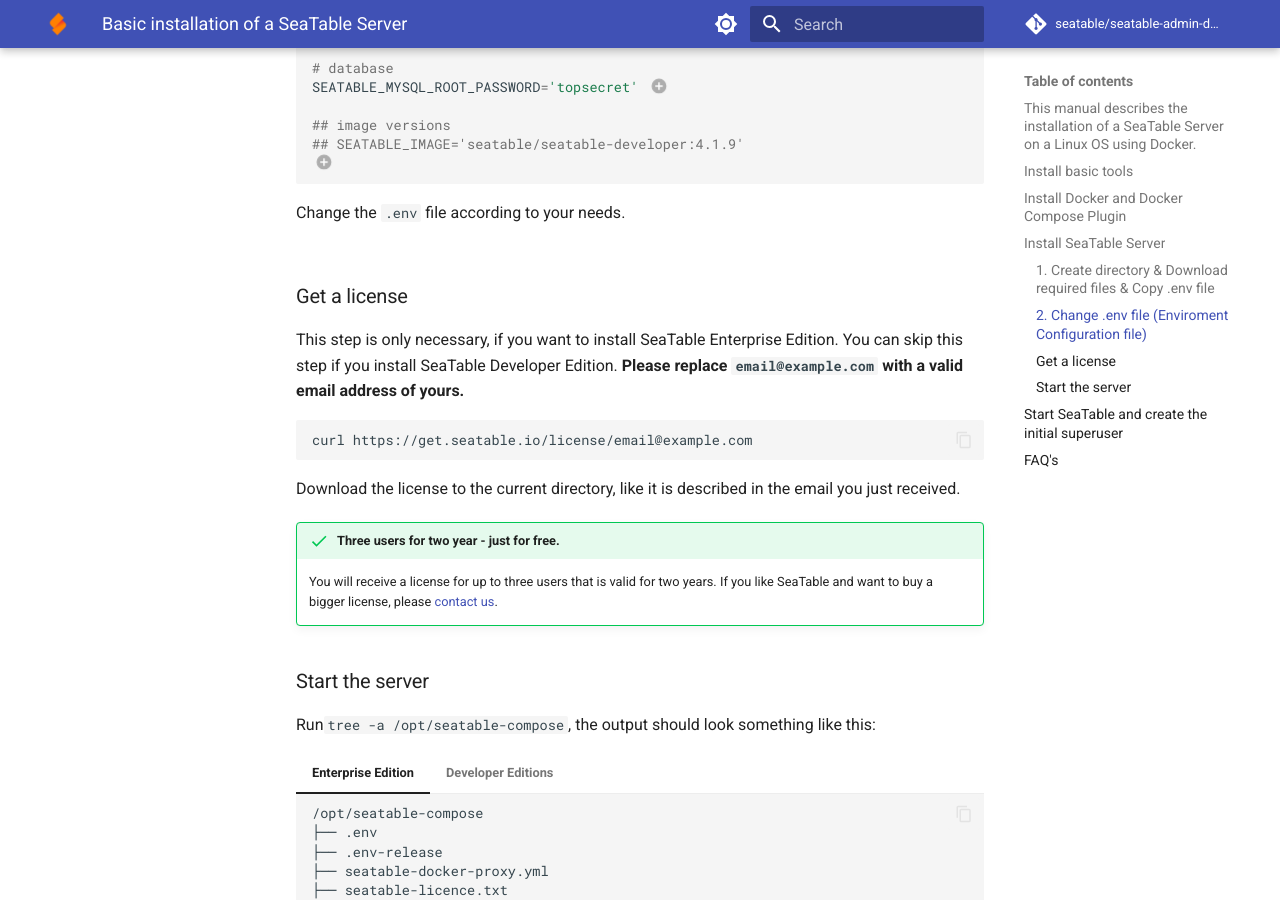
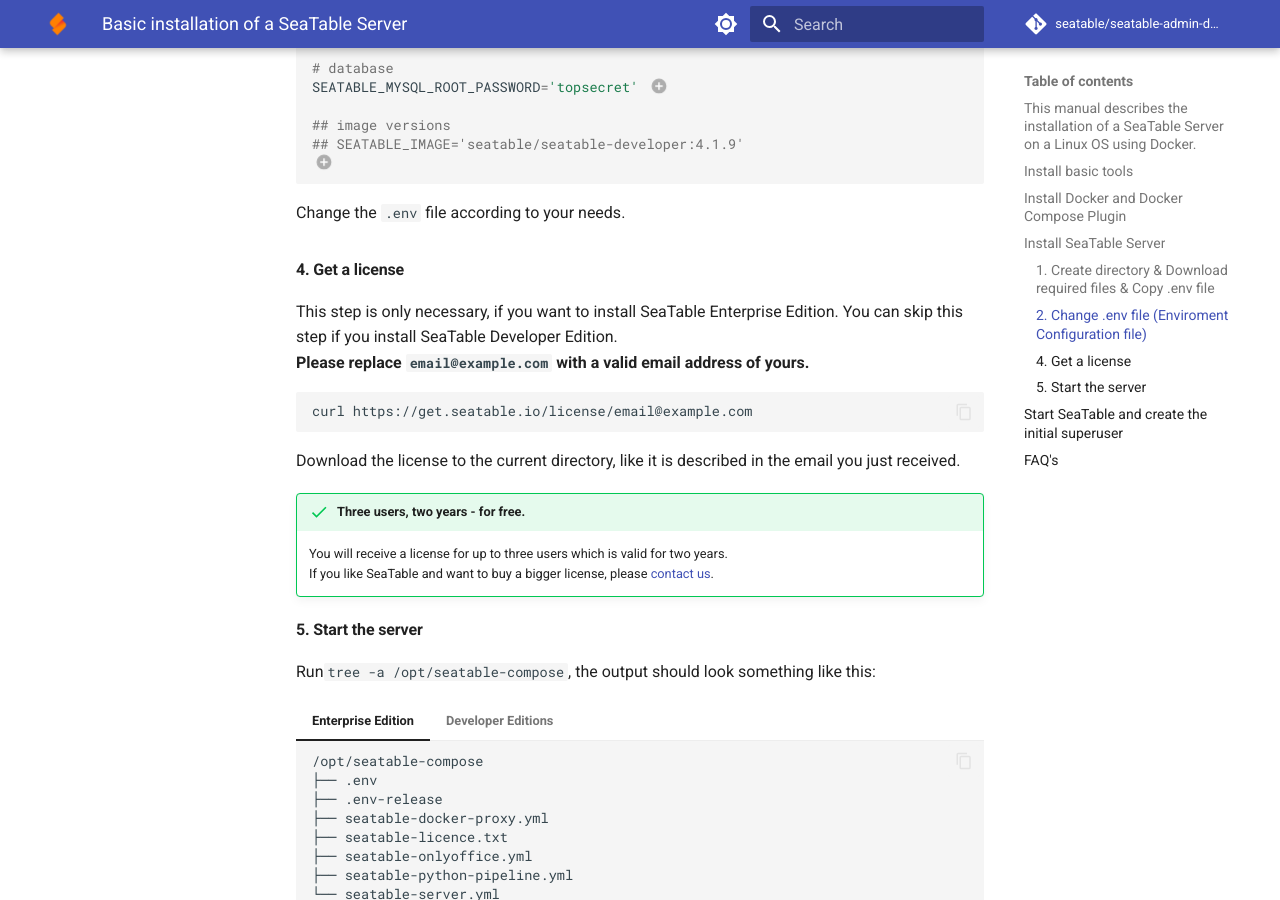
Before and after one commit to seatable/seatable-admin-docs, an MkDocs documentation site: the page built from docs/installation-rework/single_node_install.md, in a window 1280 px wide and 900 px high, scrolled down 2075 px. Built offline with MkDocs 1.6.1 and Material for MkDocs 9.7.7, drawn with Linux system fonts in a browser that asks for light colours; comment, search, counter and statistics services are not loaded; some of the changed text lies outside the part shown.

Commit message:
exclude install rework from search + requirements.txt local and deploy

```diff
--- a/docs/installation-rework/single_node_install.md
+++ b/docs/installation-rework/single_node_install.md
@@ -119,7 +119,7 @@
     - [SeaTable Enterprise Edition at Docker Hub](https://hub.docker.com/r/seatable/seatable-enterprise/tags)
     - [SeaTable Developer Edition at Docker Hub](https://hub.docker.com/r/seatable/seatable-developer/tags)
 
-### Get a license
+#### 4. Get a license
 
 This step is only necessary, if you want to install SeaTable Enterprise Edition. You can skip this step if you install SeaTable Developer Edition.
 **Please replace `email@example.com` with a valid email address of yours.**
@@ -130,11 +130,12 @@
 
 Download the license to the current directory, like it is described in the email you just received.
 
-!!! success "Three users for two year - just for free."
+!!! success "Three users, two years - for free."
 
-    You will receive a license for up to three users that is valid for two years. If you like SeaTable and want to buy a bigger license, please [contact us](https://seatable.io/kontakt/?lang=auto).
+    You will receive a license for up to three users which is valid for two years.
+    If you like SeaTable and want to buy a bigger license, please [contact us](https://seatable.io/kontakt/?lang=auto).
 
-### Start the server
+#### 5. Start the server
 
 Run`tree -a /opt/seatable-compose`, the output should look something like this:
 
--- a/mkdocs.yml
+++ b/mkdocs.yml
@@ -51,6 +51,9 @@
 plugins:
   - search:
       separator: '[\s\-,:!=\[\]()"`/]+|\.(?!\d)|&[lg]t;|(?!\b)(?=[A-Z][a-z])'
+  - exclude-search:
+      exclude:
+        - installation-rework/*
   - minify:
       minify_html: true
   - git-revision-date-localized
--- a/requirements.txt
+++ b/requirements.txt
@@ -3,3 +3,4 @@
 mkdocs-redirects
 mkdocs-git-revision-date-localized-plugin
 mkdocs-minify-plugin
+mkdocs-exclude-search
```
Also changed, not shown: other parts of docs/installation-rework/single_node_install.md (+1 -1 lines), 1 other file.
